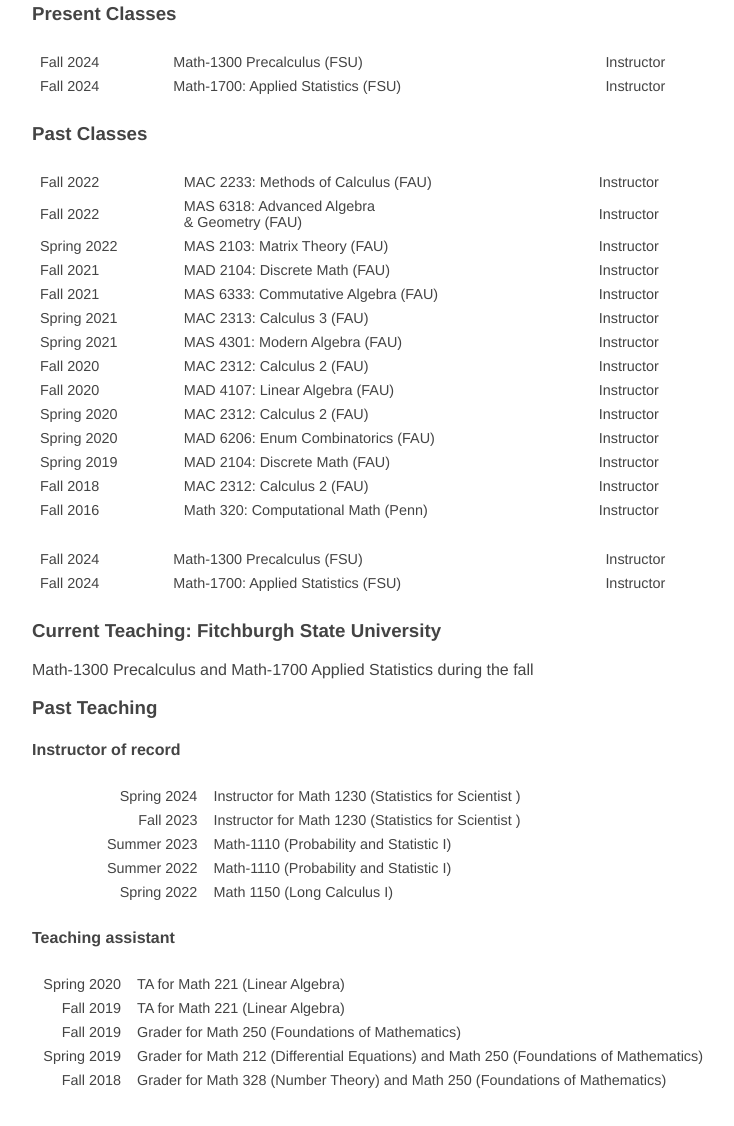
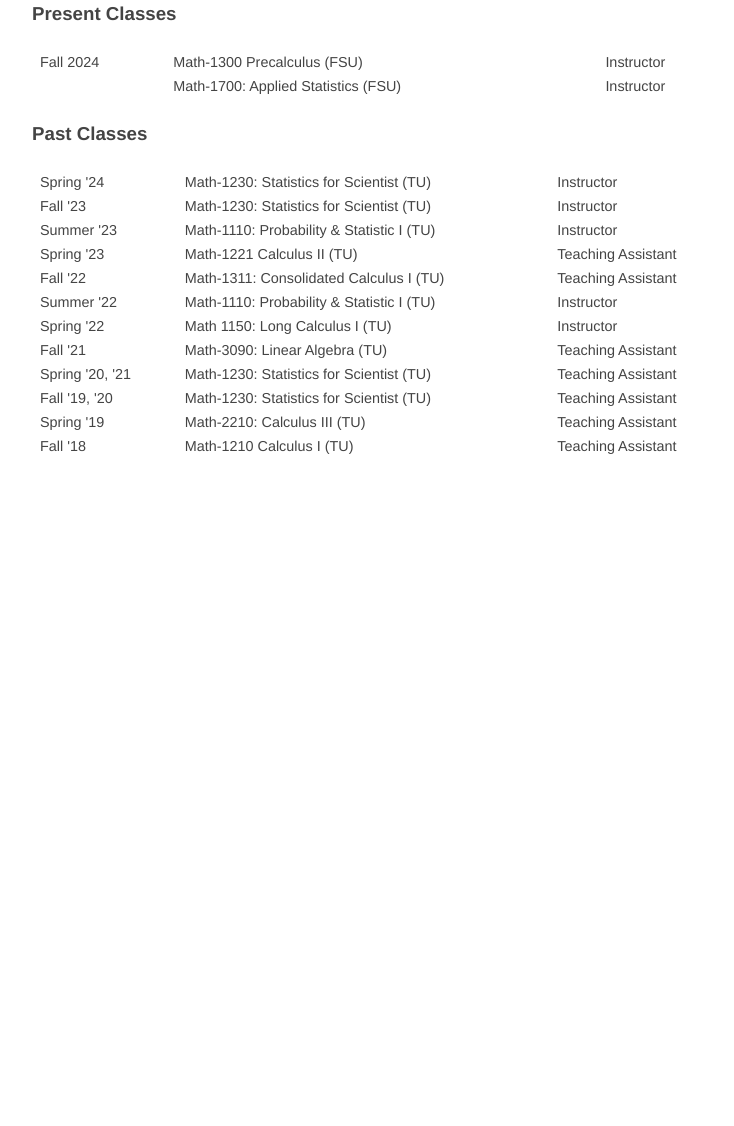
Before and after one commit to nmorera/diazmorera, a plain HTML site: page teachin/teaching.html in a window 1280 px wide. Shown: the part 220-1346 px from the top of the page, without its empty margins (258-992 px from the left). After the commit the page ends 800 px from the top, so only its background shows below. Drawn offline with nearby package versions, Linux system fonts and the light colour scheme.

Commit message:
Update teaching.html

```diff
--- a/teachin/teaching.html
+++ b/teachin/teaching.html
@@ -47,7 +47,7 @@
               <td>Instructor</td>
           </tr>
           <tr>
-             <td>Fall 2024</td>
+             <td></td>
              <td>Math-1700: Applied Statistics (FSU)</td>
              <td>Instructor</td>
           </tr>
@@ -59,226 +59,71 @@
     <div class="container-fluid">
       <h3>Past Classes</h3>
       <table class="table-striped">
-		<tr>
-	  <td>Fall 2022</td>
-	  <td>MAC 2233: Methods of Calculus (FAU)
-	  </td>
-	  <td>
-	    Instructor
-	  </td>
-	  <td> </td>
-	</tr>
-		<tr>
-	  <td>Fall 2022</td>
-	  <td>MAS 6318: Advanced Algebra <br>
-	    & Geometry (FAU)
-	  </td>
-	  <td>
-	    Instructor
-	  </td>
-	  <td> </td>
-	</tr>
-		<tr>
-	  <td>Spring 2022</td>
-	  <td>MAS 2103: Matrix Theory (FAU)
-	  </td>
-	  <td>
-	    Instructor
-	  </td>
-	  <td> </td>
-		</tr>
-
-	<tr>
-	  <td>Fall 2021</td>
-	  <td>MAD 2104: Discrete Math (FAU)
-	  </td>
-	  <td>
-	    Instructor
-	  </td>
-	  <td> </td>
-	</tr>
-		<tr>
-	  <td>Fall 2021</td>
-	  <td>MAS 6333: Commutative Algebra (FAU)
-	  </td>
-	  <td>
-	    Instructor
-	  </td>
-	  <td> </td>
-	</tr>
-		<tr>
-	  <td>Spring 2021</td>
-	  <td>MAC 2313: Calculus 3 (FAU)
-	  </td>
-	  <td>
-	    Instructor
-	  </td>
-	  <td> </td>
-	</tr>
-		<tr>
-	  <td>Spring 2021</td>
-	  <td>MAS 4301: Modern Algebra (FAU)
-	  </td>
-	  <td>
-	    Instructor
-	  </td>
-	  <td> </td>
-		</tr>
-
-	<tr>
-	  <td>Fall 2020</td>
-	  <td>MAC 2312: Calculus 2 (FAU)
-	  </td>
-	  <td>
-	    Instructor
-	  </td>
-	  <td> </td>
-	</tr>
-		<tr>
-	  <td>Fall 2020</td>
-	  <td>MAD 4107: Linear Algebra (FAU)
-	  </td>
-	  <td>
-	    Instructor
-	  </td>
-	  <td> </td>
-	</tr>
-	<tr>
-	  <td>Spring 2020</td>
-	  <td>MAC 2312: Calculus 2 (FAU)
-	  </td>
-	  <td>
-	    Instructor
-	  </td>
-	  <td> </td>
-	</tr>
-		<tr>
-	  <td>Spring 2020</td>
-	  <td>MAD 6206: Enum Combinatorics (FAU)
-	  </td>
-	  <td>
-	    Instructor
-	  </td>
-	  <td> </td>
-		</tr>
-				<tr>
-	  <td>Spring 2019</td>
-	  <td> MAD 2104: Discrete Math (FAU)
-	  </td>
-	  <td>
-	    Instructor
-	  </td>
-	  <td> </td>
-	</tr>
-
-		<tr>
-	  <td>Fall 2018</td>
-	  <td>MAC 2312: Calculus 2 (FAU)
-	  </td>
-	  <td>
-	    Instructor
-	  </td>
-	  <td> </td>
-	</tr>
-	<tr>
-	  <td>Fall 2016</td>
-	  <td>Math 320: Computational Math (Penn)
-	  </td>
-	  <td>
-	    Instructor
-	  </td>
-	  <td> </td>
-	</tr>
-
-      </table>
-    </div>
-
-
-<div>
- <table>
 	<tbody>
           <tr>
-      <td>Fall 2024</td>
-      <td>Math-1300 Precalculus (FSU)</td>
+              <td>Spring '24</td>
+              <td>Math-1230: Statistics for Scientist (TU)</td>
               <td>Instructor</td>
           </tr>
           <tr>
-      <td>Fall 2024</td>
-      <td>Math-1700: Applied Statistics (FSU)</td>
+             <td>Fall '23</td>
+             <td>Math-1230: Statistics for Scientist (TU)</td>
              <td>Instructor</td>
+          </tr>
+	  <tr>
+             <td>Summer '23</td>
+             <td>Math-1110: Probability & Statistic I (TU)</td>
+             <td>Instructor</td>
+          </tr>
+	  <tr>
+             <td>Spring '23</td>
+             <td>Math-1221 Calculus II (TU)</td>
+             <td>Teaching Assistant</td>
+          </tr>
+	  <tr>
+             <td>Fall '22</td>
+             <td>Math-1311: Consolidated Calculus I (TU)</td>
+             <td>Teaching Assistant</td>
+          </tr>
+	  <tr>
+             <td>Summer '22</td>
+             <td>Math-1110: Probability & Statistic I (TU)</td>
+             <td>Instructor</td>
+          </tr>
+	  <tr>
+             <td>Spring '22</td>
+             <td>Math 1150: Long Calculus I (TU)</td>
+             <td>Instructor</td>
+          </tr>
+	  <tr>
+             <td>Fall '21</td>
+             <td> Math-3090: Linear Algebra (TU)</td>
+             <td>Teaching Assistant</td>
+          </tr>
+	  <tr>
+             <td>Spring '20, '21</td>
+             <td>Math-1230: Statistics for Scientist (TU)</td>
+             <td>Teaching Assistant</td>
+          </tr>
+	  <tr>
+             <td>Fall '19, '20</td>
+             <td>Math-1230: Statistics for Scientist (TU)</td>
+             <td>Teaching Assistant</td>
+          </tr>
+	  <tr>
+             <td>Spring '19</td>
+             <td>Math-2210: Calculus III (TU)</td>
+             <td>Teaching Assistant</td>
+          </tr>
+	   <tr>
+             <td>Fall '18</td>
+             <td>Math-1210 Calculus I (TU)</td>
+             <td>Teaching Assistant</td>
           </tr>
         </tbody>
       </table>
     </div>
 
-	<div>
-
-                 <h3>
-			Current Teaching: Fitchburgh State University
-		</h3>
-
-		<p> Math-1300 Precalculus and Math-1700 Applied Statistics during the fall </p>
-
-		<h3> Past Teaching </h3>
-
-		<h4> Instructor of record </h4>
-
-		<table>
-				<tbody>
-  					<tr>
-    					<td style="text-align:right">Spring 2024</td>
-    					<td>Instructor for Math 1230 (Statistics for Scientist )</td>
-  					</tr>
-  					<tr>
-  						<td style="text-align:right">Fall 2023</td>
-  						<td>Instructor for Math 1230 (Statistics for Scientist )</td>
-  					</tr>
-					<tr>
-  						<td style="text-align:right">Summer 2023</td>
-  						<td> Math-1110 (Probability and Statistic I)</td>
-  					</tr>
-					<tr>
-  						<td style="text-align:right">Summer 2022</td>
-  						<td> Math-1110 (Probability and Statistic I)</td>
-  					</tr>
-					<tr>
-  						<td style="text-align:right">Spring 2022</td>
-  						<td>  Math 1150 (Long Calculus I)</td>
-  					</tr>
-				</tbody>
-			</table>
-
-
-
-		<h4> Teaching assistant </h4>
-
-			<table>
-				<tbody>
-  					<tr>
-  						<td style="text-align:right">Spring 2020</td>
-  						<td>TA for Math 221 (Linear Algebra)</td>
-  					</tr>
-  					<tr>
-  						<td style="text-align:right">Fall 2019</td>
-  						<td>TA for Math 221 (Linear Algebra)</td>
-  					</tr>
-  					<tr>
-  						<td style="text-align:right">Fall 2019</td>
-  						<td>Grader for Math 250 (Foundations of Mathematics)</td>
-  					</tr>
-  					<tr>
-  						<td style="text-align:right">Spring 2019</td>
-  						<td>Grader for Math 212 (Differential Equations) and Math 250 (Foundations of Mathematics)</td>
-  					</tr>
-  					<tr>
-  						<td style="text-align:right">Fall 2018</td>
-  						<td>Grader for Math 328 (Number Theory) and Math 250 (Foundations of Mathematics)</td>
-  					</tr>
-				</tbody>
-			</table>
-
-
-	</div>
  </article>
 </body>
 
```
Lines whose indentation alone changed are shown as unchanged.
